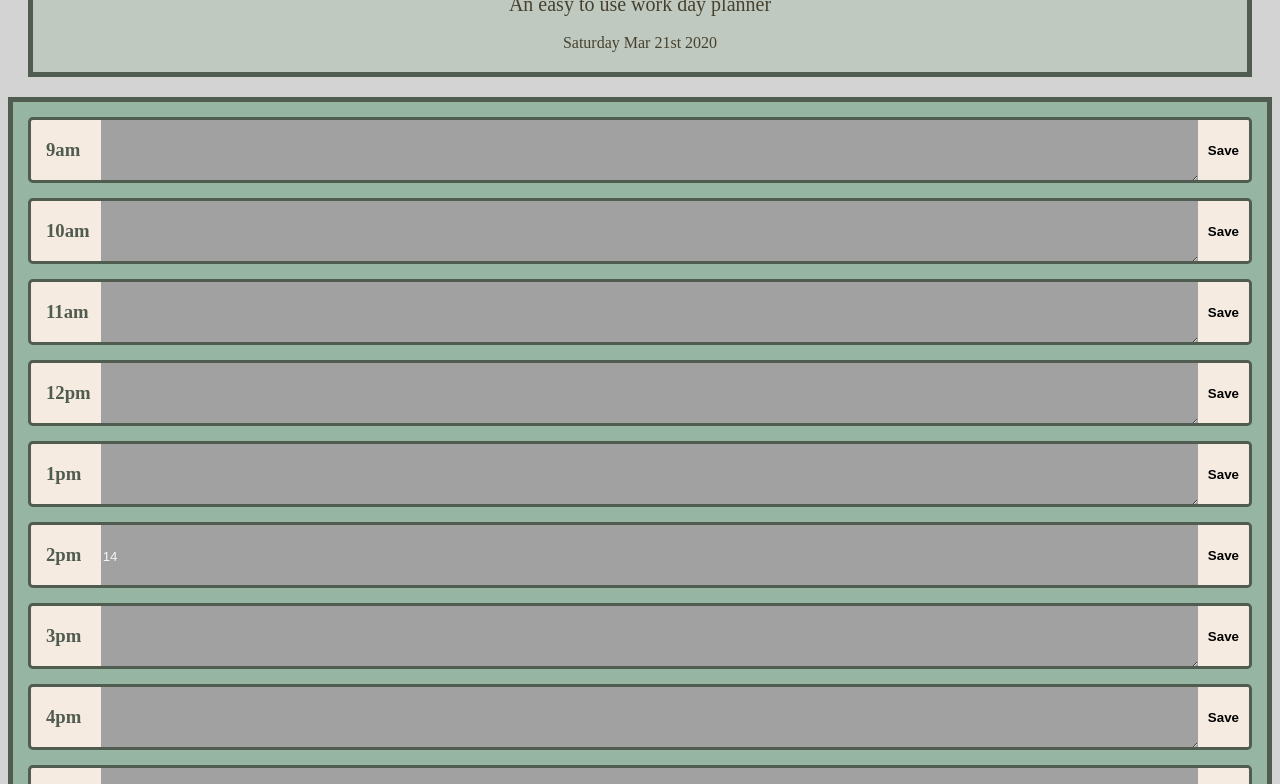
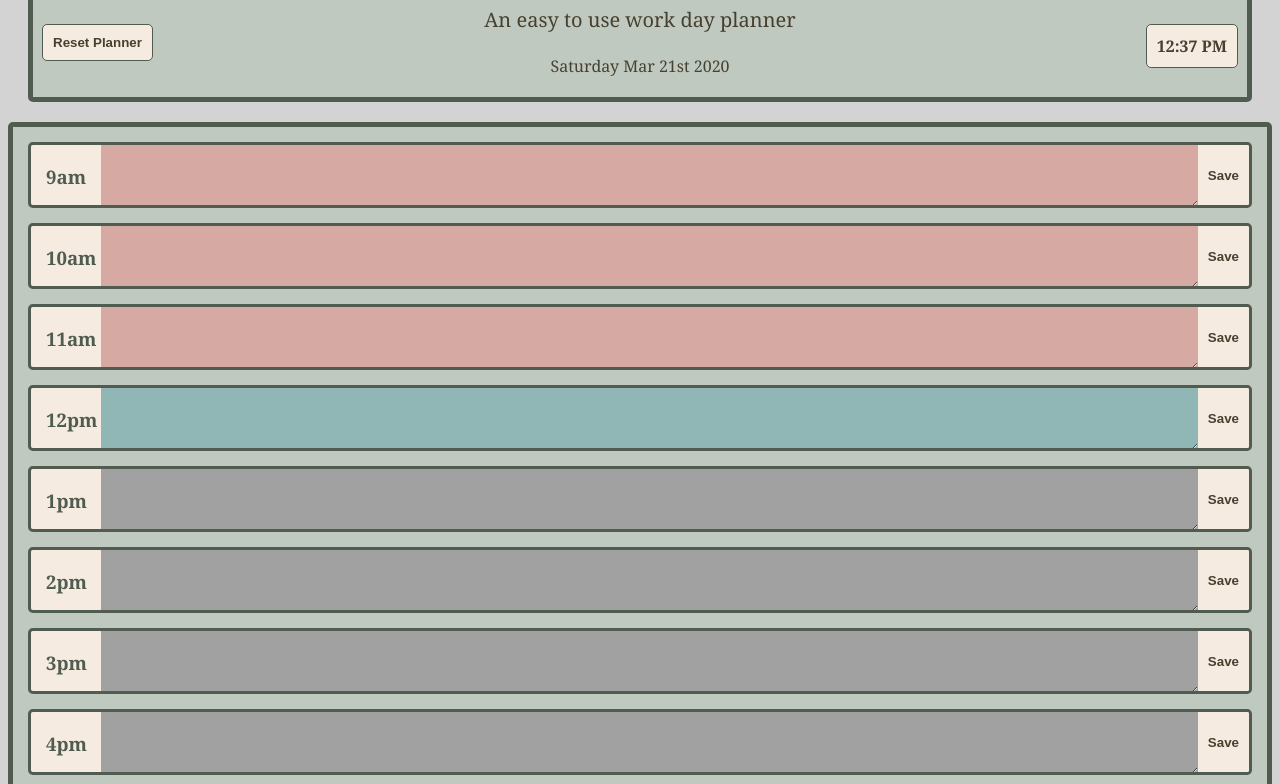
Before and after one commit to LachlanMckellar97/Day_Planner, a plain HTML site: page index.html in a window 1280 px wide. Shown: the part 121-905 px from the top of the page. Drawn offline with nearby package versions, Linux system fonts and the light colour scheme.

Commit message:
updating files

```diff
--- a/index.html
+++ b/index.html
@@ -13,53 +13,55 @@
         <div id="title">Work Day Planner</div><br>
         <div id="planDesc">An easy to use work day planner</div><br>
         <div id="Todaysdate">Placeholder</div>
+        <button id="resetbtn">Reset Planner</button>
+        <div id="currenttime">Placeholder</div>
     </header>
 
     <div id="hourDivs">
         <div class="hourtags">
             <h3>9am</h1>
-            <textarea id="9am" class="Hours" value=9></textarea>
-            <button class="savebtn">Save</button>
+            <textarea id="9am" class="Hours" data="9"></textarea>
+            <button class="btn">Save</button>
         </div>
         <div class="hourtags">
             <h3>10am</h3>
-            <textarea id="10am" class="Hours" value=10></textarea>
-            <button class="savebtn">Save</button>
+            <textarea id="10am" class="Hours" data="10"></textarea>
+            <button class="btn">Save</button>
         </div>
         <div class="hourtags">
             <h3>11am</h3>
-            <textarea id="11am" class="Hours" value=11></textarea>
-            <button class="savebtn">Save</button>
+            <textarea id="11am" class="Hours" data="11"></textarea>
+            <button class="btn">Save</button>
         </div>
         <div class="hourtags">
             <h3>12pm</h3>
-            <textarea id="12pm" class="Hours" value=12></textarea>
-            <button class="savebtn">Save</button>
+            <textarea id="12pm" class="Hours" data="12"></textarea>
+            <button class="btn">Save</button>
         </div>
         <div class="hourtags">
             <h3>1pm</h3>
-            <textarea id="1pm" class="Hours" value=13></textarea>
-            <button class="savebtn">Save</button>
+            <textarea id="1pm" class="Hours" data="13"></textarea>
+            <button class="btn">Save</button>
         </div>
         <div class="hourtags">
             <h3>2pm</h3>
-            <input id="2pm" class="Hours" value=14></textarea>
-            <button class="savebtn">Save</button>
+            <textarea id="2pm" class="Hours" data="14"></textarea>
+            <button class="btn">Save</button>
         </div>
         <div class="hourtags">
             <h3>3pm</h3>
-            <textarea id="3pm" class="Hours" value=15></textarea>
-            <button class="savebtn">Save</button>
+            <textarea id="3pm" class="Hours" data="15"></textarea>
+            <button class="btn">Save</button>
         </div>
         <div class="hourtags">
             <h3>4pm</h3>
-            <textarea id="4pm" class="Hours" value=16></textarea>
-            <button class="savebtn">Save</button>
+            <textarea id="4pm" class="Hours" data="16"></textarea>
+            <button class="btn">Save</button>
         </div>
         <div class="hourtags">
             <h3>5pm</h3>
-            <textarea id="5pm" class="Hours" value=17></textarea>
-            <button class="savebtn">Save</button>
+            <textarea id="5pm" class="Hours" data="17"></textarea>
+            <button class="btn">Save</button>
         </div>
     </div>
 
--- a/script.js
+++ b/script.js
@@ -1,5 +1,12 @@
 //. Todays date .//
-$("#Todaysdate").text(moment().format('dddd') + " " + (moment().format("MMM Do YYYY")));
+function updateday() {
+    $("#Todaysdate").text(moment().format('dddd') + " " + (moment().format("MMM Do YYYY")));
+}
+    setInterval(updateday, 1000);
+function updatetime() {
+    $("#currenttime").html(moment().format('LT'));
+}
+    setInterval(updatetime, 1000);
 
 //. Todays time .//
 var timeofday = moment().format('LT');
@@ -8,13 +15,45 @@ var time = parseInt(+timeofday.charAt(0) + timeofday.charAt(1));
 if(AMPM === true) {
     amorpm();
 }
-
 function amorpm() {
     time = time + 12;
 }
 
+var hour = ["9am", "10am", "11am", "12pm", "1pm", "2pm", "3pm", "4pm", "5pm"]
 
+function checktime() {
+    for(i = 0; i < hour.length; i++) {
+        var hours = $("#" + hour[i]).attr("data");
+        if(hours < time){
+            $("#" + hour[i]).addClass("over");
+        }
+        if(hours == time){
+            $("#" + hour[i]).addClass("present");
+        }
+    }
+}
 
-console.log(AMPM)
-console.log(timeofday);
-console.log(time);
+$(".btn").on("click", function() {
+    $(".Hours").each(function(index) {
+        var timetag = this.id;
+        var content = ($(this).val());
+        localStorage.setItem(timetag, content);
+        location.reload();
+    })
+})
+
+function checksave() {
+    $(".Hours").each(function(index) {
+        var key = this.id;
+        var result  = localStorage.getItem(key)
+        $("#" + key).text(result)
+    })
+}
+
+$("#resetbtn").on("click", function(){
+    localStorage.clear();
+    location.reload();
+})
+
+checksave()
+checktime()
--- a/style.css
+++ b/style.css
@@ -1,6 +1,6 @@
 body {
     background-color: rgb(211, 211, 211);
-    font-family: 'Times New Roman', Times, serif;
+    font-family: Cambria, Cochin, Georgia, Times, 'Times New Roman', serif;
     color: rgb(70, 65, 46);
 }
 #header {
@@ -9,6 +9,7 @@ body {
     margin: 20px;
     padding: 20px;
     border: solid 5px rgb(81, 92, 81);
+    border-radius: 5px;
 }
 #title {
     font-size: 44px;
@@ -18,11 +19,13 @@ body {
     font-size: 20px;
 }
 #hourDivs {
-    background-color: rgb(150, 182, 163);
+    background-color: rgb(192, 201, 192);
     border: solid 5px rgb(81, 92, 81);
+    border-radius: 5px;
 }
 .Hours {
     width: 100%;
+    font-size: larger;
     background-color: rgb(161, 161, 161);
     height: 100%;
     border: none;
@@ -43,22 +46,49 @@ h3 {
     width: 5%;
     color: rgb(81, 92, 81);
 }
-
-/* Colour Changing classes */
-.over {
-    background-color: rgb(214, 170, 163);
+.class {
+    display: inline-block;
 }
-.present {
-    background-color: rgb(144, 182, 182);
-}
-.savebtn {
-
+.btn {
+    color: rgb(70, 65, 46);
     border: none;
     font-weight: bold;
     text-align: center;
     padding: 10px;
     background-color: rgb(245, 235, 224);
 }
-.savebtn:hover {
-    background-color: rgb(145, 145, 231);
+.btn:hover, #resetbtn:hover {
+    background-color: rgb(179, 179, 241);
 }
+#resetbtn {
+    border-radius: 5px;
+    left: 42px;
+    top: 145px;
+    border: solid 1px rgb(81, 92, 81);
+    font-weight: bold;
+    text-align: center;
+    padding: 10px;
+    background-color: rgb(245, 235, 224);
+    color: rgb(70, 65, 46);
+    position: absolute;
+}
+#currenttime {
+    border-radius: 5px;
+    right: 42px;
+    top: 145px;
+    border: solid 1px rgb(81, 92, 81);
+    font-weight: bold;
+    text-align: center;
+    padding: 10px;
+    background-color: rgb(245, 235, 224);
+    color: rgb(70, 65, 46);
+    position: absolute;
+}
+/* Colour Changing classes */
+.over {
+    background-color: rgb(214, 170, 163);
+    color: rgb(71, 71, 71);
+}
+.present {
+    background-color: rgb(144, 182, 182);
+}
```
Also changed, not shown: Capture.PNG (added), 1 other file.
